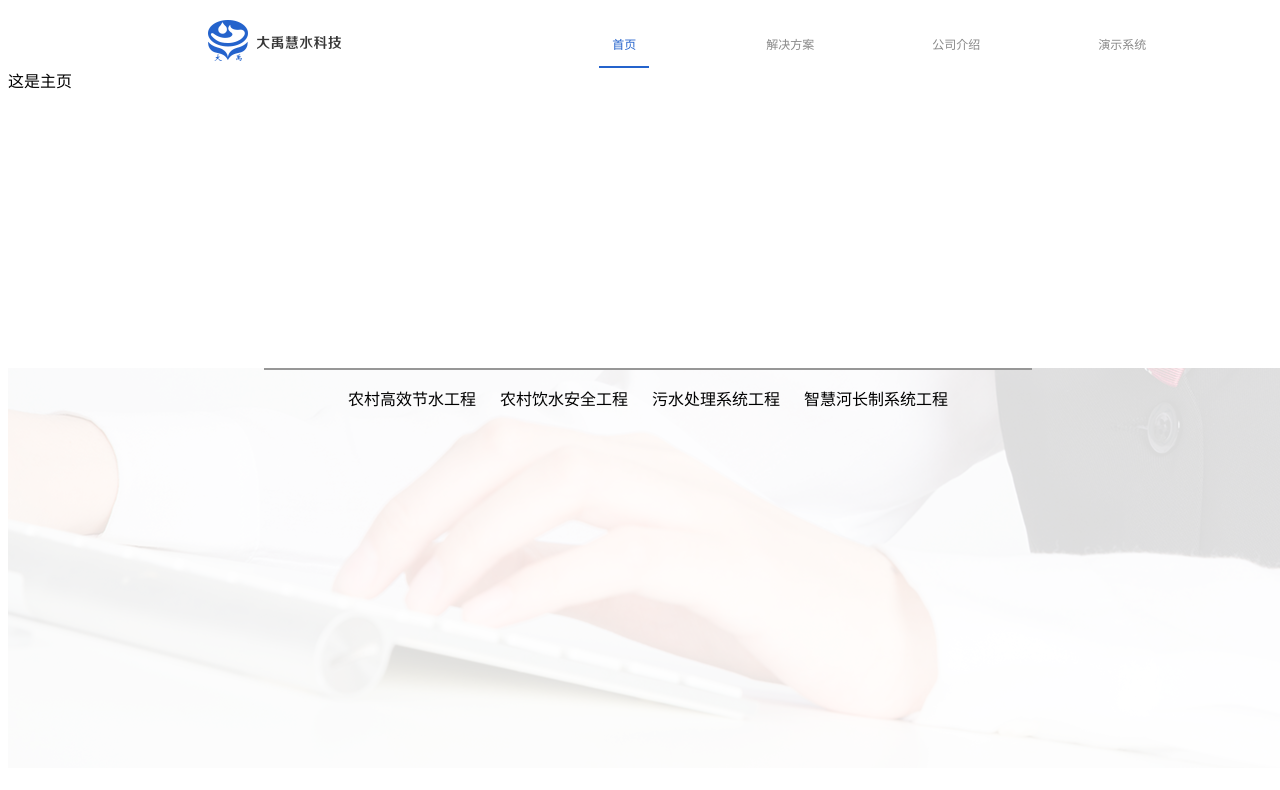
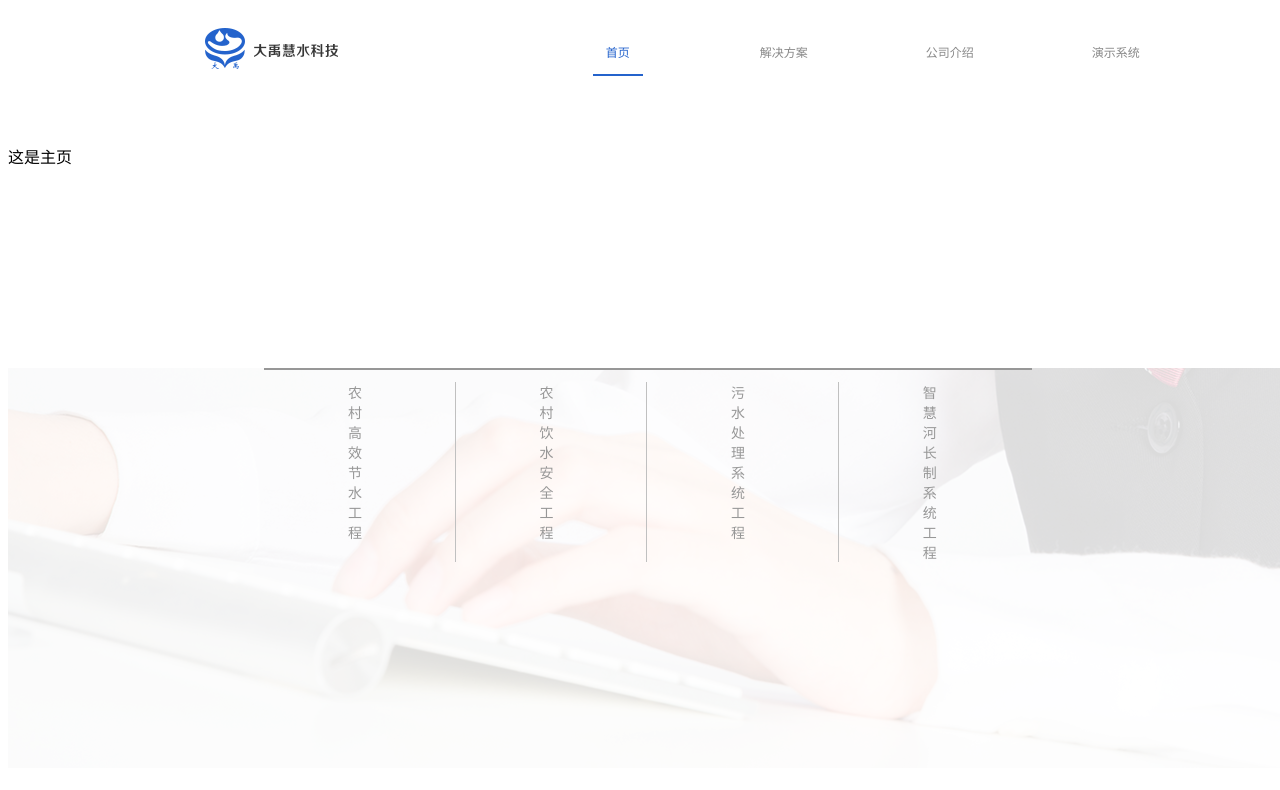
Before and after one commit to yanglixinflw/dayuhuishuiguanwang, a Vue app: page / in a window 1280 px wide. Shown: the top 790 px of the page. Built offline with nearby package versions, Linux system fonts and the light colour scheme.

Commit message:
头部悬浮

```diff
--- a/src/components/Common/CommonFooter.vue
+++ b/src/components/Common/CommonFooter.vue
@@ -1,5 +1,6 @@
 <template>
     <div class="footer">
+        <div class=""></div>
         <div class='footNavList'>
             <ul>
                 <li>农村高效节水工程</li>
@@ -28,10 +29,20 @@ export default {
             margin:0 256px;
             border-top: 2px solid #979797;
             ul{
-                padding: 0 84px;
+                margin-top:12px;
+                padding: 0;
                 list-style: none;
                 display: flex;
                 justify-content: space-between;
+                li{
+                    border-left:1px solid #C0C0C0;
+                    font-size: 14px;
+                    color:#979797;
+                    padding: 0 84px;
+                }
+                li:first-child{
+                    border-left:0;
+                }
             }
         }
     }
--- a/src/components/Common/CommonHead.vue
+++ b/src/components/Common/CommonHead.vue
@@ -59,8 +59,8 @@ export default {
 <style lang="less" scoped>
     .head{
         // display: flex;
-        position:fixed;
-        top:0;
+        // position:fixed;
+        // top:0;
         background-color: #fff;
         width: 100%;
         height: 68px;
```
